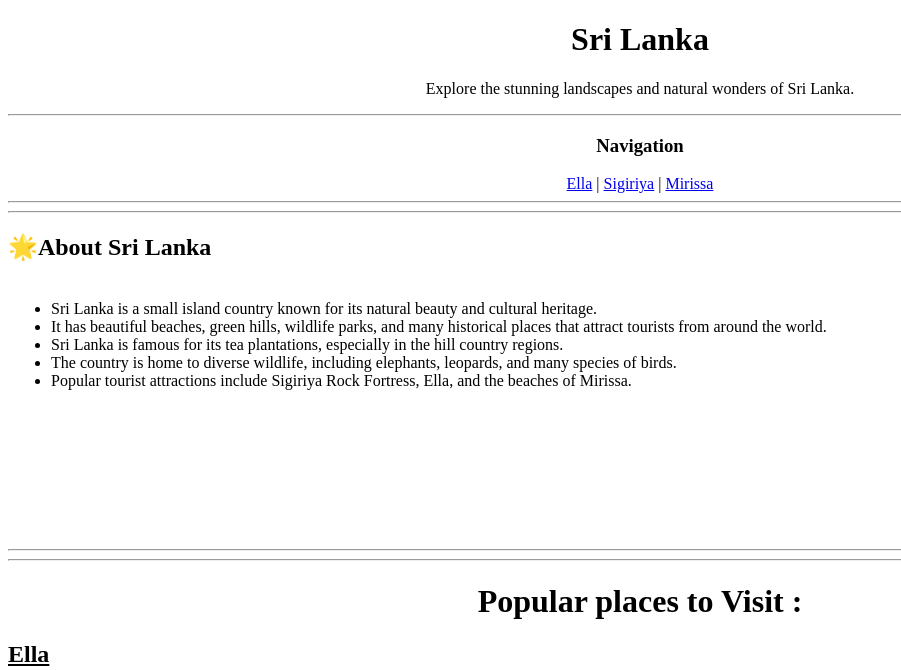
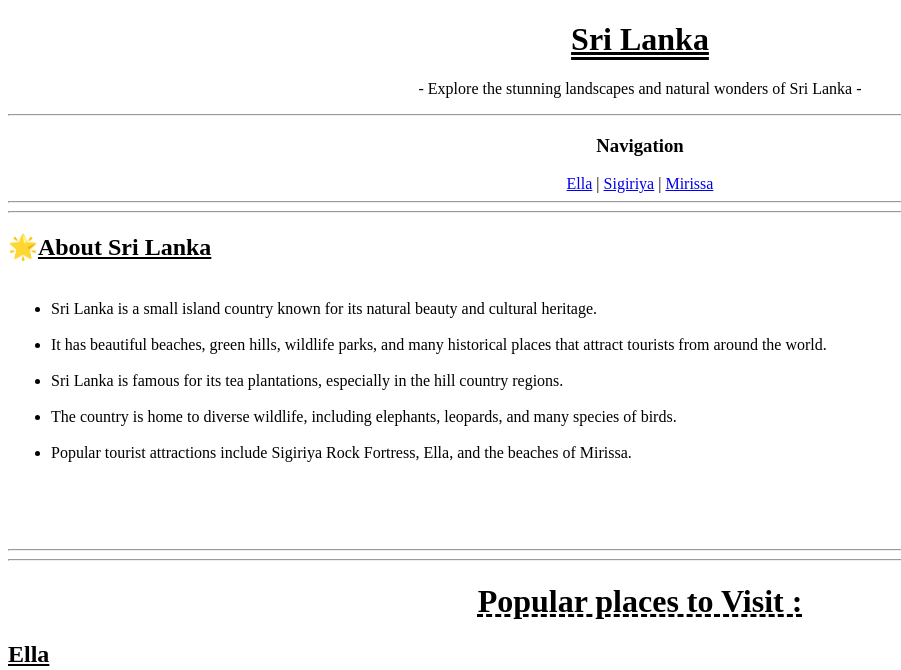
Before and after one commit to meno-cv/Beautiful-Places-in-Sri-Lanka, a plain HTML site: page index.html in a window 1280 px wide. Shown: the top 670 px of the page, 0-901 px from the left. Drawn offline with Linux system fonts and the light colour scheme.

Commit message:
Commit 4 : Minor Adjustments

```diff
--- a/index.html
+++ b/index.html
@@ -10,8 +10,8 @@
 <body>
     <center>
 
-        <h1>Sri Lanka</h1>
-        <p>Explore the stunning landscapes and natural wonders of Sri Lanka.</p>
+        <h1 style="text-decoration: underline double;">Sri Lanka</h1>
+        <p>- Explore the stunning landscapes and natural wonders of Sri Lanka -</p>
 
         <hr>
 
@@ -30,21 +30,21 @@
     <!-- intro -->
 
 
-    <h2>🌟About Sri Lanka</h2>
+    <h2>🌟<u>About Sri Lanka</u></h2>
 
     <table width="100%">
         <tr>
             <td width="70%" valign="top">
                 <ul>
-                    <li>Sri Lanka is a small island country known for its natural beauty and cultural heritage.</li>
-                    <li>It has beautiful beaches, green hills, wildlife parks, and many historical places that attract
+                    <li style="margin-bottom: 18px;">Sri Lanka is a small island country known for its natural beauty and cultural heritage.</li>
+                    <li style="margin-bottom: 18px;">It has beautiful beaches, green hills, wildlife parks, and many historical places that attract
                         tourists from around the world.</li>
-                    <li>Sri Lanka is famous for its tea plantations, especially in the hill country regions.</li>
+                    <li style="margin-bottom: 18px;">Sri Lanka is famous for its tea plantations, especially in the hill country regions.</li>
 
-                    <li>The country is home to diverse wildlife, including elephants, leopards, and many species of
+                    <li style="margin-bottom: 18px;">The country is home to diverse wildlife, including elephants, leopards, and many species of
                         birds.</li>
 
-                    <li>Popular tourist attractions include Sigiriya Rock Fortress, Ella, and the beaches of Mirissa.
+                    <li style="margin-bottom: 18px;">Popular tourist attractions include Sigiriya Rock Fortress, Ella, and the beaches of Mirissa.
                     </li>
                 </ul>
             </td>
@@ -60,7 +60,7 @@
     <hr>
 
 
-    <center><h1>Popular places to Visit : </h1></center>
+    <center><h1 style="text-decoration: underline dashed;">Popular places to Visit :</h1></center>
 
 
     <table width="100%">
```
